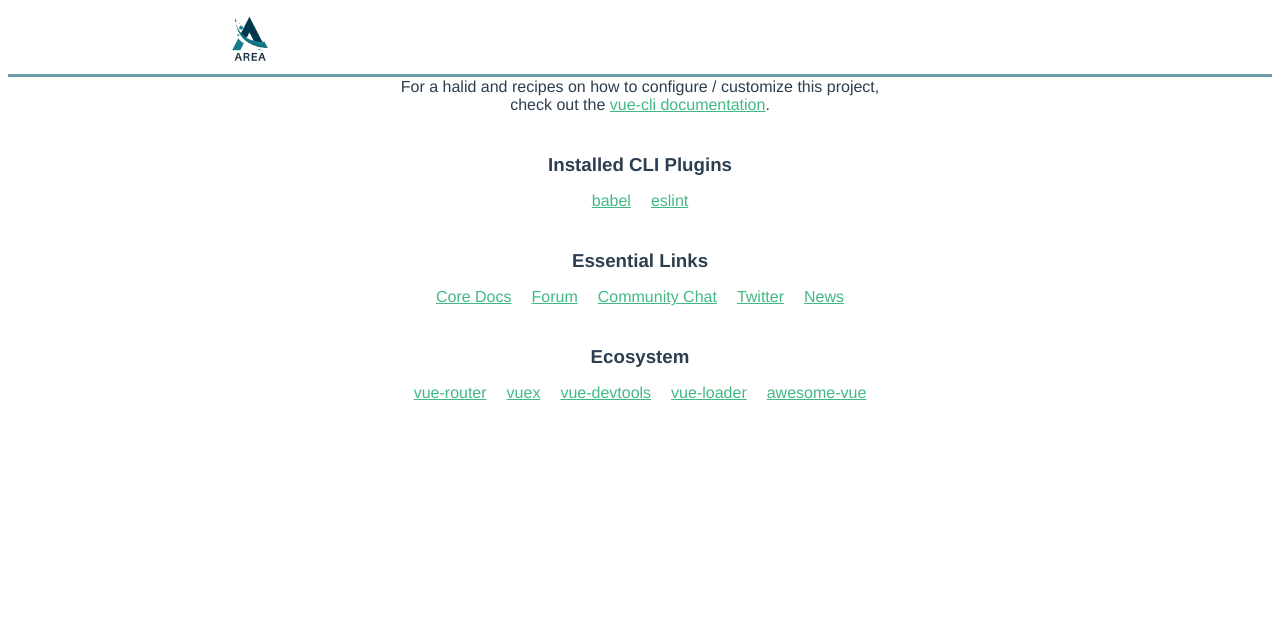
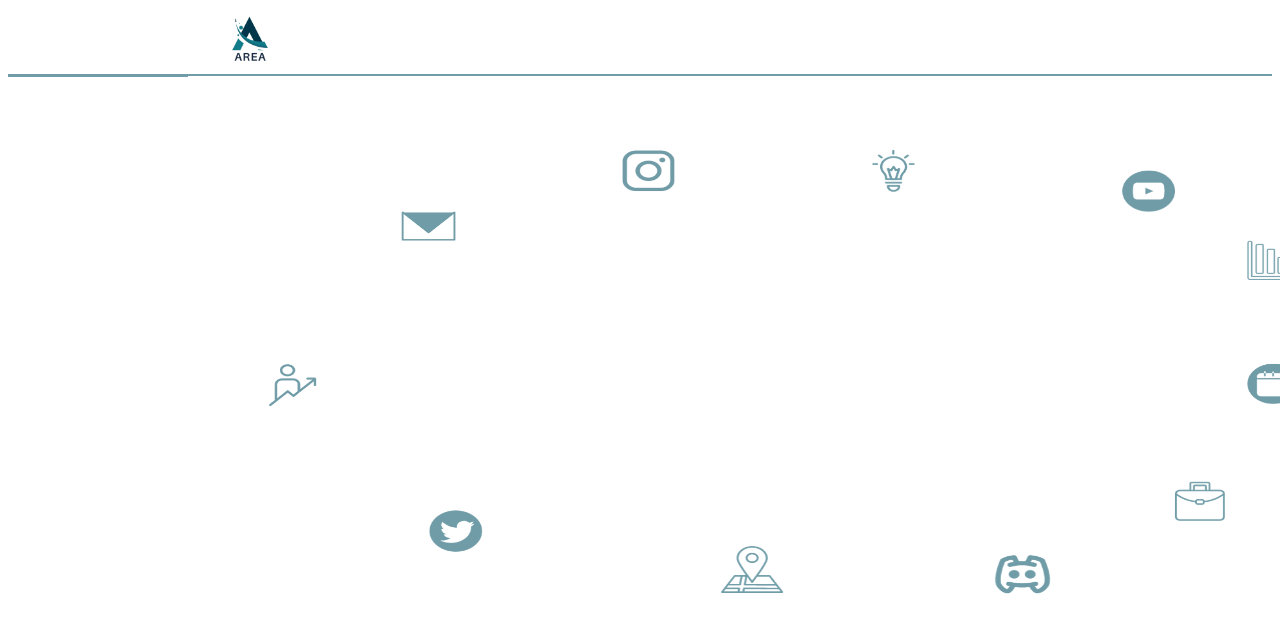
Before and after one commit to Halid13/Fun_lamp_page, a Vue app in the folder my_area/: page /Accueil in a window 1280 px wide. Shown: the top 632 px of the page. Built offline with nearby package versions, Linux system fonts and the light colour scheme.

Commit message:
add the back

```diff
--- a/my_area/src/App.vue
+++ b/my_area/src/App.vue
@@ -1,6 +1,7 @@
 <template>
   <a href="https://vuejs.org">
     <img src="./assets/area.png" class="image-redimensionnee">
+    <hr class="ligne-droite">
   </a>
   <router-view></router-view>
 </template>
@@ -27,4 +28,9 @@ export default {
   margin-top: -60px;
   margin-left: -780px;
 }
+.ligne-droite {
+  border: none;
+  border-top: 3px solid #709CA7;
+  margin: -10px 0; /* Vous pouvez ajuster la marge selon vos besoins */
+}
 </style>
--- a/my_area/src/components/Accueil.vue
+++ b/my_area/src/components/Accueil.vue
@@ -1,38 +1,17 @@
 <template>
   <div class="hello">
-    <hr class="ligne-droite">
     <div class="rectangle">
       <div class="th">
         <router-link to="/login" class="text">Get Started</router-link>
       </div>
+    <div class="lo">
+      <router-link to="/login" class="text">Log in</router-link>
     </div>
-    <h1>{{ msg }}</h1>
-    <p>
-      For a halid and recipes on how to configure / customize this project,<br>
-      check out the
-      <a href="https://cli.vuejs.org" target="_blank" rel="noopener">vue-cli documentation</a>.
-    </p>
-    <h3>Installed CLI Plugins</h3>
-    <ul>
-      <li><a href="https://github.com/vuejs/vue-cli/tree/dev/packages/%40vue/cli-plugin-babel" target="_blank" rel="noopener">babel</a></li>
-      <li><a href="https://github.com/vuejs/vue-cli/tree/dev/packages/%40vue/cli-plugin-eslint" target="_blank" rel="noopener">eslint</a></li>
-    </ul>
-    <h3>Essential Links</h3>
-    <ul>
-      <li><a href="https://vuejs.org" target="_blank" rel="noopener">Core Docs</a></li>
-      <li><a href="https://forum.vuejs.org" target="_blank" rel="noopener">Forum</a></li>
-      <li><a href="https://chat.vuejs.org" target="_blank" rel="noopener">Community Chat</a></li>
-      <li><a href="https://twitter.com/vuejs" target="_blank" rel="noopener">Twitter</a></li>
-      <li><a href="https://news.vuejs.org" target="_blank" rel="noopener">News</a></li>
-    </ul>
-    <h3>Ecosystem</h3>
-    <ul>
-      <li><a href="https://router.vuejs.org" target="_blank" rel="noopener">vue-router</a></li>
-      <li><a href="https://vuex.vuejs.org" target="_blank" rel="noopener">vuex</a></li>
-      <li><a href="https://github.com/vuejs/vue-devtools#vue-devtools" target="_blank" rel="noopener">vue-devtools</a></li>
-      <li><a href="https://vue-loader.vuejs.org" target="_blank" rel="noopener">vue-loader</a></li>
-      <li><a href="https://github.com/vuejs/awesome-vue" target="_blank" rel="noopener">awesome-vue</a></li>
-    </ul>
+    <div class="dev">
+      <router-link to="/login" class="text">Developers</router-link>
+    </div>
+    <img src="../assets/back.png" class="image-redimensionnee">
+    </div>
   </div>
 </template>
 
@@ -47,25 +26,6 @@ export default {
 
 <!-- Add "scoped" attribute to limit CSS to this component only -->
 <style scoped>
-h3 {
-  margin: 40px 0 0;
-}
-ul {
-  list-style-type: none;
-  padding: 0;
-}
-li {
-  display: inline-block;
-  margin: 0 10px;
-}
-a {
-  color: #42b983;
-}
-.ligne-droite {
-  border: none;
-  border-top: 3px solid #709CA7;
-  margin: -10px 0; /* Vous pouvez ajuster la marge selon vos besoins */
-}
 .rectangle {
   width: 100px; /* Largeur du rectangle */
   height: 40px; /* Hauteur du rectangle */
@@ -81,4 +41,18 @@ a {
   color: #000000;
   text-decoration: none;
 }
+.lo {
+  margin-top: -20px;
+  margin-left: -180px;
+}
+.dev {
+  margin-top: -20px;
+  margin-left: -350px;
+}
+.image-redimensionnee {
+  width: 1250px; /* Largeur souhaitée */
+  height: 550px; /* Hauteur ajustée proportionnellement */
+  margin-top: 33px;
+  margin-left: -1390px;
+}
 </style>
```
